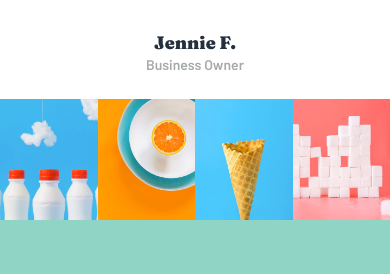
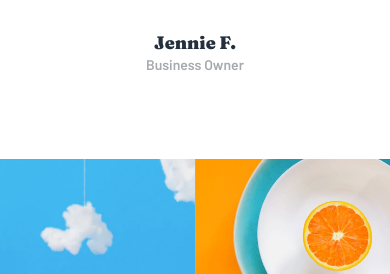
Before and after one commit to lolamindi/sunnyside, a plain HTML site: page index.html in a window 390 px wide. Shown: the part 4512-4786 px from the top of the page. Drawn offline with Linux system fonts and the light colour scheme.

Commit message:
make small change to image grid in footer

```diff
--- a/styles.css
+++ b/styles.css
@@ -355,4 +355,10 @@
   padding: 40px 40px 12px 40px;
 }
 
+.image-grid {
+  display: grid;
+  grid-template-columns: repeat(2, 1fr);
+  margin-top: 60px;
 }
+
+}
```
